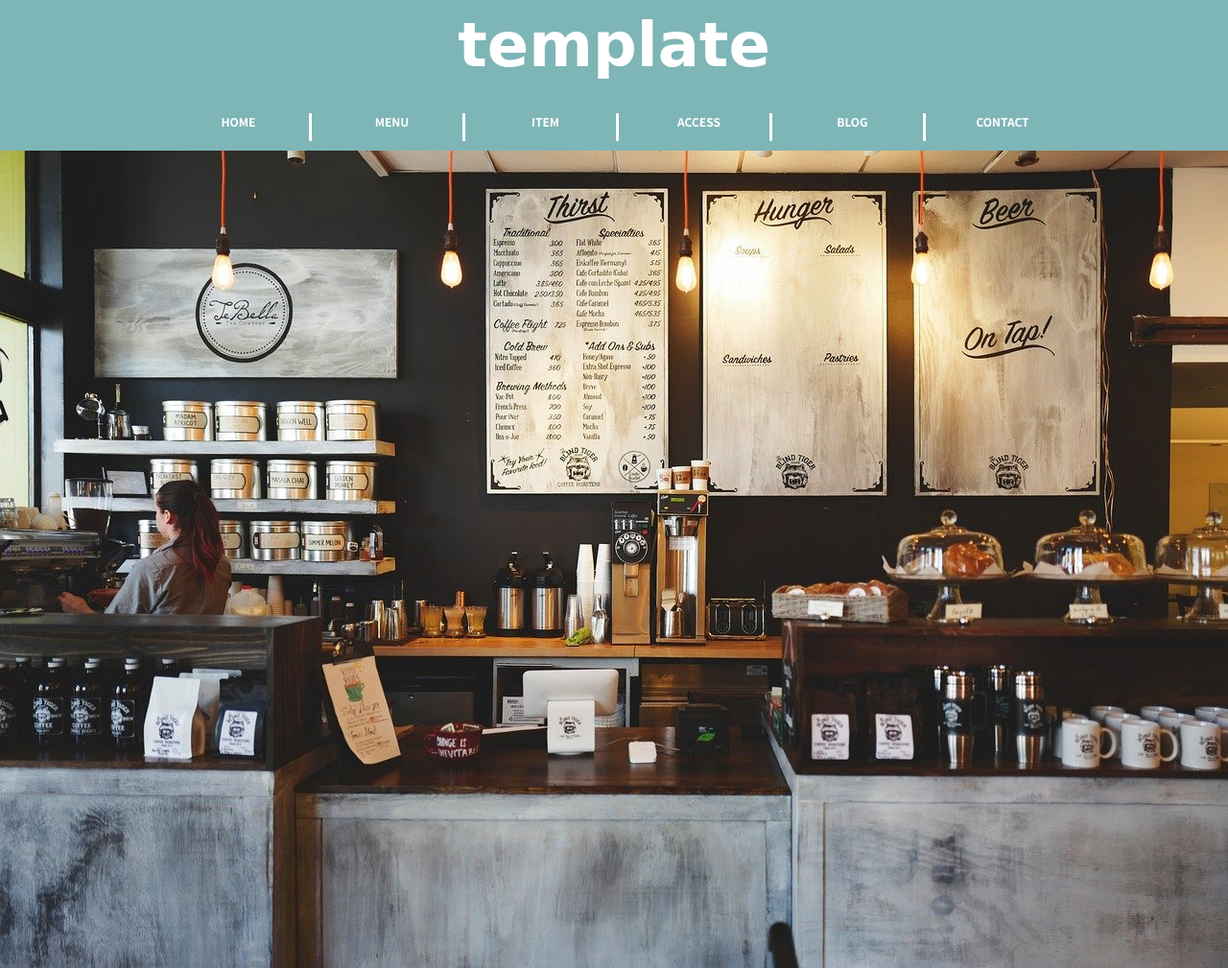
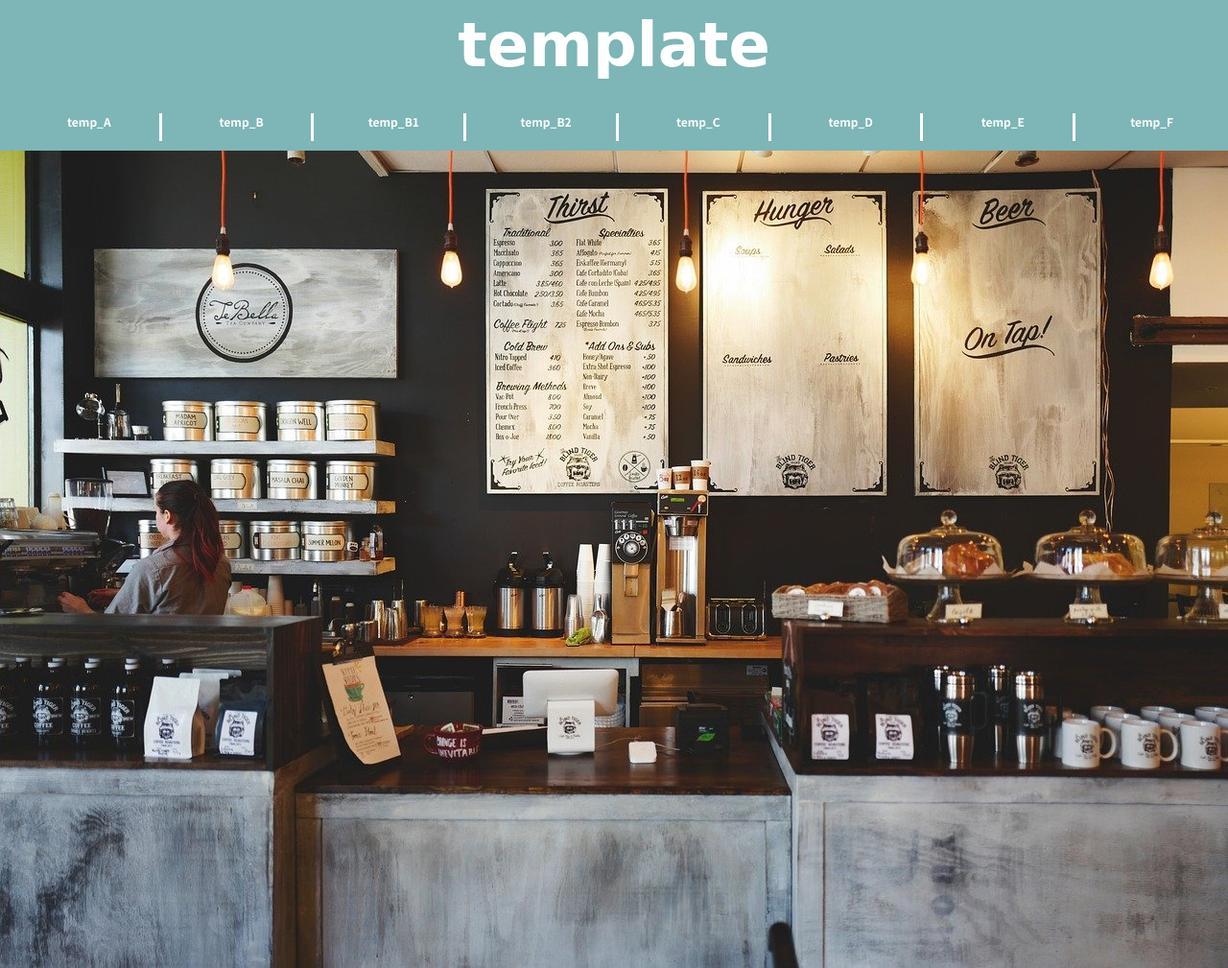
Before and after one commit to ochiaimao/sitetemp, a plain HTML site: page index.html in a window 1280 px wide. Shown: the top 1009 px of the page at 96% size. Drawn offline with nearby package versions, Linux system fonts and the light colour scheme; a web font is replaced by a local one.

Commit message:
Update index.html

```diff
--- a/index.html
+++ b/index.html
@@ -72,12 +72,15 @@
 
         <nav id="global-nav">
           <ul>
-            <li><a href="">HOME</a></li>
-            <li><a href="">MENU</a></li>
-            <li><a href="">ITEM</a></li>
-            <li><a href="">ACCESS</a></li>
-            <li><a href="">BLOG</a></li>
-            <li><a href="">CONTACT</a></li>
+            <li><a href="temp_A.html">temp_A</a></li>
+            <li><a href="temp_B.html">temp_B</a></li>
+            <li><a href="temp_B1.html">temp_B1</a></li>
+            <li><a href="temp_B2.html">temp_B2</a></li>
+            <li><a href="temp_C.html">temp_C</a></li>
+            <li><a href="temp_D.html">temp_D</a></li>
+            <li><a href="temp_E.html">temp_E</a></li>
+            <li><a href="temp_F.html">temp_F</a></li>
+
           </ul>
         </nav>
   </header>
```
